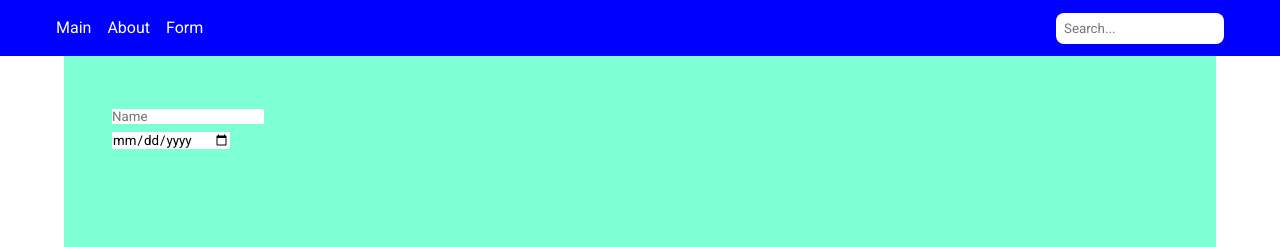
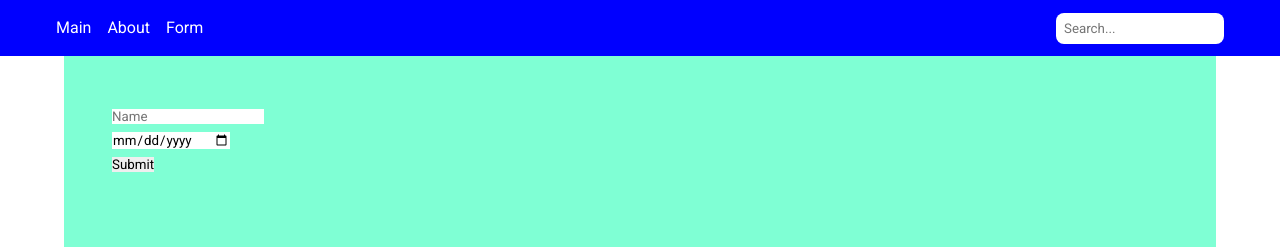
Before and after one commit to MaksimKarpuk/RS-School-React-Project-, a React (Vite) app: page /form in a window 1280 px wide. Shown: the top 247 px of the page. Built offline with nearby package versions, Linux system fonts and the light colour scheme.

Commit message:
feat:add date component and form card component

```diff
--- a/src/Components/Atoms/Date/Date.tsx
+++ b/src/Components/Atoms/Date/Date.tsx
@@ -1,18 +1,13 @@
 import { Component } from 'react';
 
 interface IProps {
-  value?: string;
+  dateField: React.RefObject<HTMLInputElement>;
 }
 class Date extends Component<IProps, unknown> {
   render() {
     return (
       <div>
-        <input
-          type="date"
-          // placeholder={this.props.placeholder}
-          value={this.props.value}
-          // onChange={this.props.handleChange}
-        />
+        <input type="date" ref={this.props.dateField} />
       </div>
     );
   }
--- a/src/Components/Atoms/FormCard/FormCard.tsx
+++ b/src/Components/Atoms/FormCard/FormCard.tsx
@@ -2,10 +2,16 @@ import { Component } from 'react';
 
 interface IProps {
   inputValue: string | undefined;
+  inputDate: string | undefined;
 }
 class FormCard extends Component<IProps> {
   render() {
-    return <div>{this.props.inputValue}</div>;
+    return (
+      <div>
+        <div>{this.props.inputValue}</div>
+        <div>{this.props.inputDate}</div>
+      </div>
+    );
   }
 }
 export default FormCard;
--- a/src/Components/Atoms/Input/Input.tsx
+++ b/src/Components/Atoms/Input/Input.tsx
@@ -4,7 +4,6 @@ interface IProps {
   value?: string;
   handleChange?: (e: React.ChangeEvent<HTMLInputElement>) => void;
   placeholder: string;
-  inputField: React.RefObject<HTMLInputElement>;
 }
 class Input extends Component<IProps> {
   render() {
@@ -15,7 +14,6 @@ class Input extends Component<IProps> {
           placeholder={this.props.placeholder}
           value={this.props.value}
           onChange={this.props.handleChange}
-          ref={this.props.inputField}
         />
       </div>
     );
--- /dev/null
+++ b/src/Components/Atoms/InputRef/InputRef.tsx
@@ -0,0 +1,16 @@
+import { Component } from 'react';
+
+interface IProps {
+  placeholder: string;
+  inputField: React.RefObject<HTMLInputElement>;
+}
+class InputRef extends Component<IProps> {
+  render() {
+    return (
+      <div>
+        <input type="text" placeholder={this.props.placeholder} ref={this.props.inputField} />
+      </div>
+    );
+  }
+}
+export default InputRef;
--- a/src/Components/Organisms/Form/Form.tsx
+++ b/src/Components/Organisms/Form/Form.tsx
@@ -4,21 +4,26 @@ import FormView from './FormView';
 
 interface IState {
   inputValue: string | undefined;
-  inputDate: string;
+  inputDate: string | undefined;
 }
 
 class Form extends Component<unknown, IState> {
   inputField: React.RefObject<HTMLInputElement>;
 
+  dateField: React.RefObject<HTMLInputElement>;
+
   constructor(props) {
     super(props);
     this.inputField = React.createRef();
+    this.dateField = React.createRef();
     this.state = { inputValue: '', inputDate: '' };
-    this.handleChange = this.handleChange.bind(this);
+    this.setForm = this.setForm.bind(this);
   }
 
-  handleChange() {
+  setForm(e: React.MouseEvent<HTMLButtonElement>) {
+    e.preventDefault();
     this.setState({ inputValue: this.inputField.current?.value });
+    this.setState({ inputDate: this.dateField.current?.value });
   }
 
   render() {
@@ -27,7 +32,8 @@ class Form extends Component<unknown, IState> {
         inputValue={this.state.inputValue}
         inputDate={this.state.inputDate}
         inputField={this.inputField}
-        handleChange={this.handleChange}
+        dateField={this.dateField}
+        setForm={this.setForm}
       />
     );
   }
--- a/src/Components/Organisms/Form/FormView.tsx
+++ b/src/Components/Organisms/Form/FormView.tsx
@@ -1,36 +1,35 @@
 import * as React from 'react';
 import { Component } from 'react';
-import Input from '../../Atoms/Input/Input';
+import Input from '../../Atoms/InputRef/InputRef';
 import Date from '../../Atoms/Date/Date';
 import FormCard from '../../Atoms/FormCard/FormCard';
 import style from './styles.module.scss';
 
 interface IProps {
   inputValue: string | undefined;
-  inputDate: string;
+  inputDate: string | undefined;
   inputField: React.RefObject<HTMLInputElement>;
-  handleChange: () => void;
+  dateField: React.RefObject<HTMLInputElement>;
+  setForm: (e: React.MouseEvent<HTMLButtonElement>) => void;
 }
 
 class FormView extends Component<IProps, unknown> {
   render() {
     return (
-      <div className={style.form}>
+      <form className={style.form}>
         <div className={style.form__input}>
-          <Input
-            placeholder="Name"
-            value={this.props.inputValue}
-            inputField={this.props.inputField}
-            handleChange={this.props.handleChange}
-          />
+          <Input placeholder="Name" inputField={this.props.inputField} />
         </div>
         <div className={style.form__date}>
-          <Date value={this.props.inputDate} />
+          <Date dateField={this.props.dateField} />
         </div>
         <div className={style.form__card}>
-          <FormCard inputValue={this.props.inputValue} />
+          <FormCard inputValue={this.props.inputValue} inputDate={this.props.inputDate} />
         </div>
-      </div>
+        <button type="submit" onClick={this.props.setForm}>
+          Submit
+        </button>
+      </form>
     );
   }
 }
```
